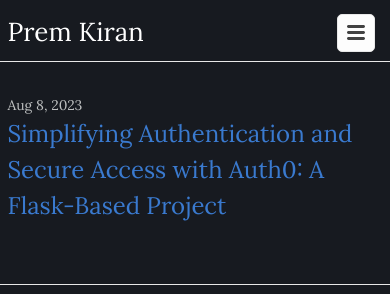
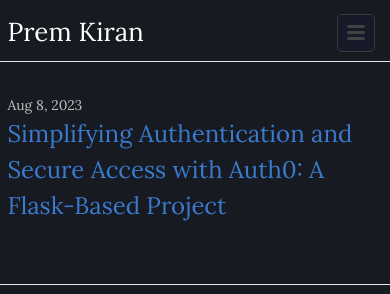
Before and after one commit to Ashuradhipathi/Ashuradhipathi.github.io, a plain HTML site: page index.html in a window 390 px wide. Shown: the top 294 px of the page. Drawn offline with Linux system fonts and the light colour scheme.

Commit message:
mobile colors

```diff
--- a/assets/main.css
+++ b/assets/main.css
@@ -219,7 +219,7 @@ pre>code {
 }
 
 .site-nav .menu-icon {
-    display: none
+    display: #ffffff
 }
 
 .site-nav .page-link {
@@ -236,8 +236,8 @@ pre>code {
         position:absolute;
         top: 9px;
         right: 15px;
-        background-color: #fdfdfd;
-        border: 1px solid #e8e8e8;
+        background-color: #161a29;
+        border: 1px solid #3b3b3b;
         border-radius: 5px;
         text-align: right
     }
--- a/index.html
+++ b/index.html
@@ -13,7 +13,7 @@
   <link rel="canonical" href="https://ashuradhipathi.github.io">
 
 
-<title>Blog | Prem Kiran</title>
+<title>Prem Kiran</title>
 <meta property="og:title" content="Blog" />
 <meta property="og:locale" content="en_US" />
 <meta name="description" content="I help companies deploy machine learning into production. I write about AI applications, tooling, and best practices." />
```
